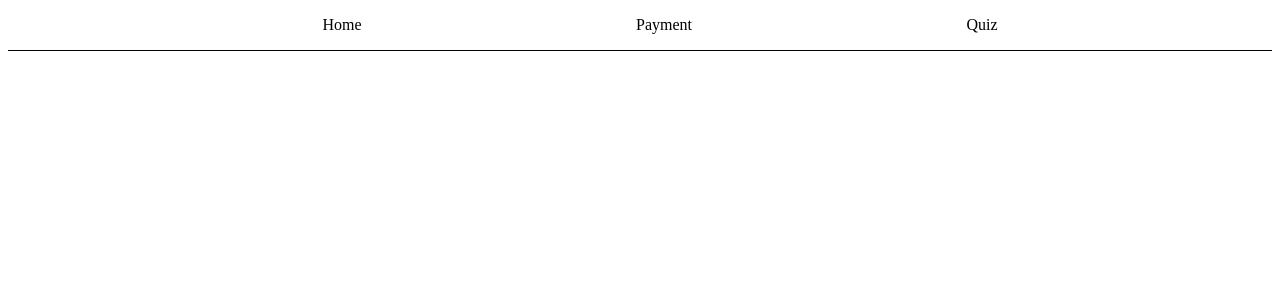
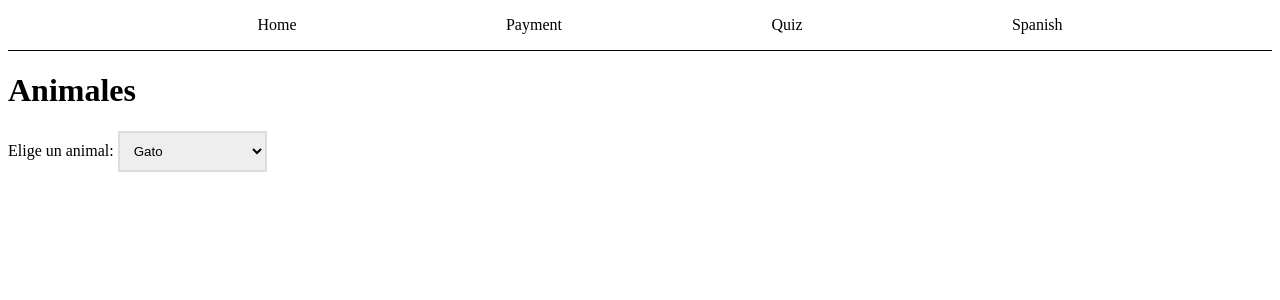
Before and after one commit to klinejessica/accessibility-app, an Angular app: page /spanish in a window 1280 px wide. Before the commit this address led to /. Shown: the top 300 px of the page. Built offline with nearby package versions, Linux system fonts and the light colour scheme.

Commit message:
Added route and animals to spanish page

```diff
--- a/src/app/app.html
+++ b/src/app/app.html
@@ -5,6 +5,7 @@
             <li><a href="/payment">Payment</a></li>
             <li><a href="/quiz">Quiz</a></li>
             <!-- <li><a href="/postcard">Postcard</a></li> -->
+             <li><a href="/spanish">Spanish</a></li>
 
         </ul>
     </nav>
--- a/src/app/app.routes.ts
+++ b/src/app/app.routes.ts
@@ -1,9 +1,11 @@
 import { Routes } from '@angular/router';
 import { Quiz } from './quiz/quiz';
 import { Payment } from './payment/payment';
+import { Spanish } from './spanish/spanish';
 
 
 export const routes: Routes = [
     {path: 'quiz', component: Quiz},
-    {path: 'payment', component: Payment }
+    {path: 'payment', component: Payment },
+    {path: 'spanish', component: Spanish }
 ];
--- /dev/null
+++ b/src/app/spanish/spanish.css
@@ -0,0 +1,41 @@
+select {
+    border:2px solid #dddddd;
+    background: #eeeeee;
+    padding: 10px;
+    transition:0.4s;
+}
+
+
+optgroup {
+    border: 2px solid #dddddd;
+    border-radius: 8px;
+    background: #eeeeee;
+    padding: 10px 0 0 0;
+    margin-top: 5px;
+}
+
+optgroup legend {
+    text-align: center;
+    margin-bottom: 10px;
+}
+
+option {
+    display: flex;
+    justify-content: flex-start;
+    gap: 20px;
+    background: #eeeeee;
+    padding: 10px;
+}
+
+option:last-of-type {
+    border-radius: 0 0 8px 8px;
+}
+
+option:nth-last-of-type(odd){
+    background: white;
+}
+
+option:hover,
+option:focus {
+    background: lime;
+}
--- /dev/null
+++ b/src/app/spanish/spanish.html
@@ -0,0 +1,115 @@
+<h1>Animales</h1>
+<label for="elige-animal">Elige un animal: </label>
+<select id="elige-animal">
+    <optgroup>
+        <legend>Domestica</legend>
+        <option value="gato">Gato</option>
+        <option value="perro">Perro</option>
+        <option value="hámster">Hámster</option>
+    </optgroup>
+    <optgroup>
+        <legend>Finca</legend>
+        <option value="vaca">Vaca</option>
+        <option value="pollo">Pollo</option>
+        <option value="cerdo">Cerdo</option>
+        <option value="gallina">Gallina</option>
+    </optgroup>
+    <optgroup>
+        <legend>Insectos</legend>
+        <option value="abeja">Abeja</option>
+        <option value="araña">Araña</option>
+        <option value="caracol">Caracol</option>
+        <option value="cucaracha">Cucaracha</option>
+        <option value="escarabajo">Escarbajo</option>
+        <option value="escorpión">Escorpión</option>
+        <option value="caracol">Caracol</option>
+        <option value="hormiga">Hormiga</option>
+        <option value="lombriz">Lombriz</option>
+        <option value="mariquita">Mariquita</option>
+        <option value="mosca">Mosca</option>
+        <option value="mosquito">Mosquito</option>
+        <option value="oruga">Orgua</option>
+        <option value="paloma">Paloma</option>
+    </optgroup>
+     <optgroup>
+        <legend>Oceanica</legend>
+        <option value="bellena">Bellena</option>
+        <option value="calamar">Calamar</option>
+        <option value="cangrejo">Cangrejo</option>
+        <option value="delfín">Delfín</option>
+        <option value="foca">Foca</option>
+        <option value="langosta">Langosta</option>
+        <option value="langostino">Langostino</option>
+        <option value="pez">Pez</option>
+        <option value="pezglobo">Pez Globo</option>
+        <option value="pulpo">Pulpo</option>
+        <option value="tiburón">Tiburón</option>
+    </optgroup>
+      <optgroup>
+        <legend>Otras</legend>
+        <option value="ardilla">Ardilla</option>
+        <option value="ardillalistata">Ardilla Listata</option>
+        <option value="avestruz">Avestruz</option>
+        <option value="bisonte">Bisonte</option>
+        <option value="buey">Buey</option>
+        <option value="búfalodeagua">Búfalo de agua</option>
+        <option value="búho">Búho</option>
+        <option value="burro">Burro</option>
+        <option value="caballo">Caballo</option>
+        <option value="cabra">Cabra</option>
+        <option value="camello">Camello</option>
+        <option value="canguro">Canguro</option>
+        <option value="castor">Castor</option>
+        <option value="cebra">Cebra</option>
+        <option value="ciervo">Ciervo</option>
+        <option value="cigüeña">Cigüeña</option>
+        <option value="cisne">Cisne</option>
+        <option value="cocodrilo">Cododrilo</option>
+        <option value="dodo">Dodo</option>
+        <option value="dragón">Dragón</option>
+        <option value="elefante">Elefante</option>
+        <option value="erizo">Erizo</option>
+        <option value="flamenco">Flamenco</option>
+        <option value="gorila">Gorila</option>
+        <option value="hipopótamo">Hipopótamo</option>
+        <option value="jabalí">Jabalí</option>
+        <option value="jirafa">Jirafa</option>
+        <option value="koala">Koala</option>
+        <option value="lagarto">Lagarto</option>
+        <option value="león">León</option>
+        <option value="llama">Llama</option>
+        <option value="lobo">Lobo</option>
+        <option value="loro">Loro</option>
+        <option value="mamut">Mamut</option>
+        <option value="mapache">Mapache</option>
+        <option value="mariposa">Mariposa</option>
+        <option value="mofeta">Mofeta</option>
+        <option value="mono">Mono</option>
+        <option value="murciélago">Murciélago</option>
+        <option value="oso">Oso</option>
+        <option value="osopanda">Oso Panda</option>
+        <option value="osopolar">Oso Polar</option>
+        <option value="oveja">Oveja</option>
+        <option value="pata">Pata</option>
+        <option value="pavo">Pavo</option>
+        <option value="pavo real">Pavo Real</option>
+        <option value="pelícano">Pelícano</option>
+        <option value="perezoso">Perezoso</option>
+        <option value="pingüino">Pingüino</option>
+        <option value="pollito">Pollito</option>
+        <option value="rana">Rana</option>
+        <option value="ratón">Ratón</option>
+        <option value="rinoceronte">Rinoceronte</option>
+        <option value="serpiente">Serpiente</option>
+        <option value="tigre">Tigre</option>
+        <option value="tortuga">Tortuga</option>
+        <option value="unicornio">Unicornio</option>
+        <option value="zorro">Zorro</option>
+    </optgroup>
+</select>
+
+<!-- Show Animal -->
+<div>
+<!-- <img /> -->
+ <!-- {{ selectedAnimal}} -->
+</div>
```
Also changed, not shown: src/app/spanish/spanish.ts (added, +11 -0 lines), 1 other file (tests, documents, lock files or other folders).
